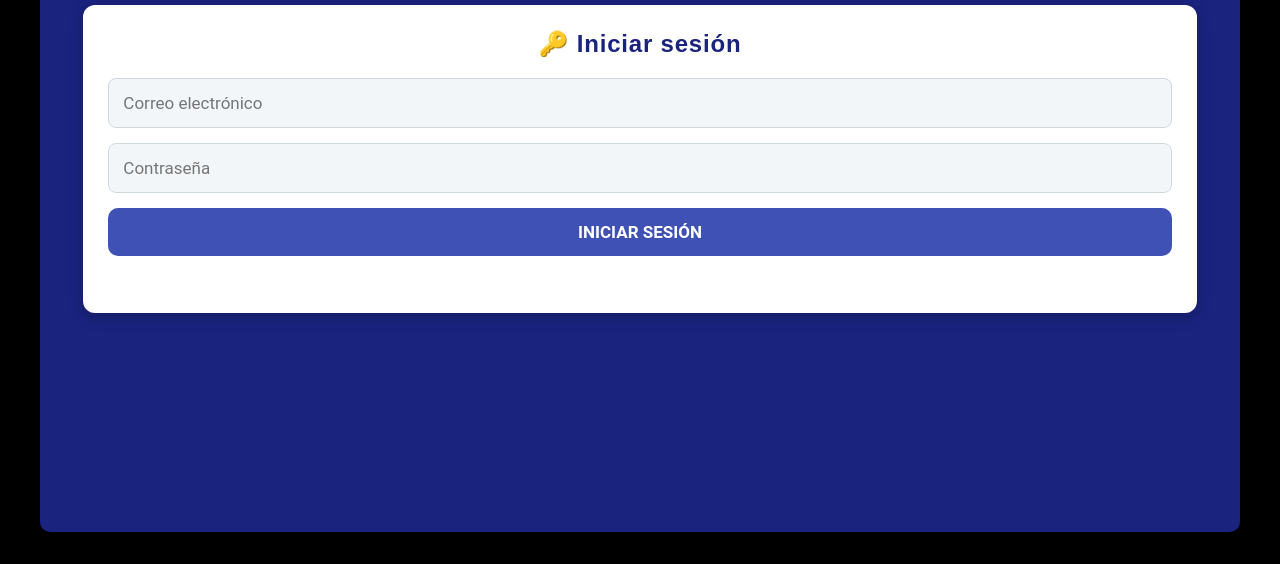
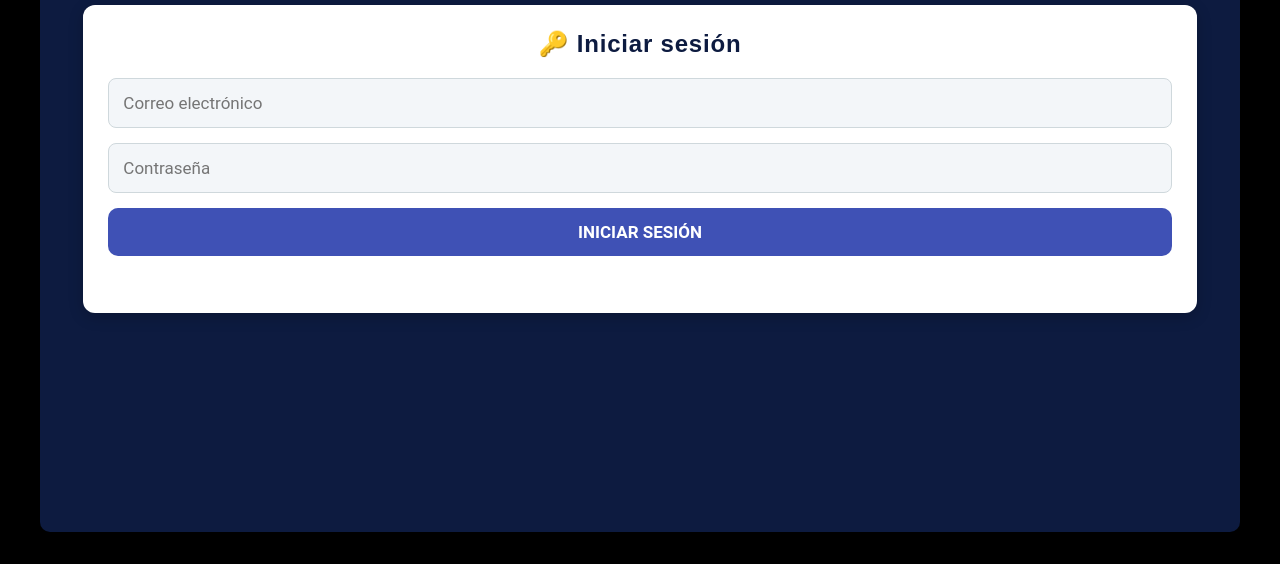
Before and after one commit to paginawebdemos/menulunamagica, a website: page public/admin.html in a window 1280 px wide. Shown: the part 300-864 px from the top of the page. Drawn offline with nearby package versions, Linux system fonts and the light colour scheme.

Commit message:
Update styles.css

```diff
--- a/public/styles.css
+++ b/public/styles.css
@@ -1855,7 +1855,7 @@ form button:hover {
     padding: 10px;
   }
 }
-/* Estilo para el contenedor del administrador (fondo azul oscuro) */
+/* Estilo para el contenedor del administrador (fondo azul más oscuro) */
 #admin-section {
   display: flex;
   flex-direction: column;
@@ -1863,12 +1863,12 @@ form button:hover {
   align-items: center; /* Centrado horizontal */
   min-height: 100vh; /* Ocupa toda la altura */
   width: 100%; /* Asegura que ocupe todo el ancho */
-  background-color: #1a237e; /* Azul oscuro para administrador */
+  background-color: #0d1b40; /* Azul más oscuro para administrador */
 }
 
 /* Estilo para el título dentro de #login-section */
 #login-section h3 {
-  color: #1a237e; /* Azul oscuro para combinar con el tema */
+  color: #0d1b40; /* Azul más oscuro para combinar con el tema */
   font-size: 24px; /* Tamaño adecuado */
   margin-bottom: 20px; /* Espacio inferior */
   text-align: center; /* Centrado */
```
